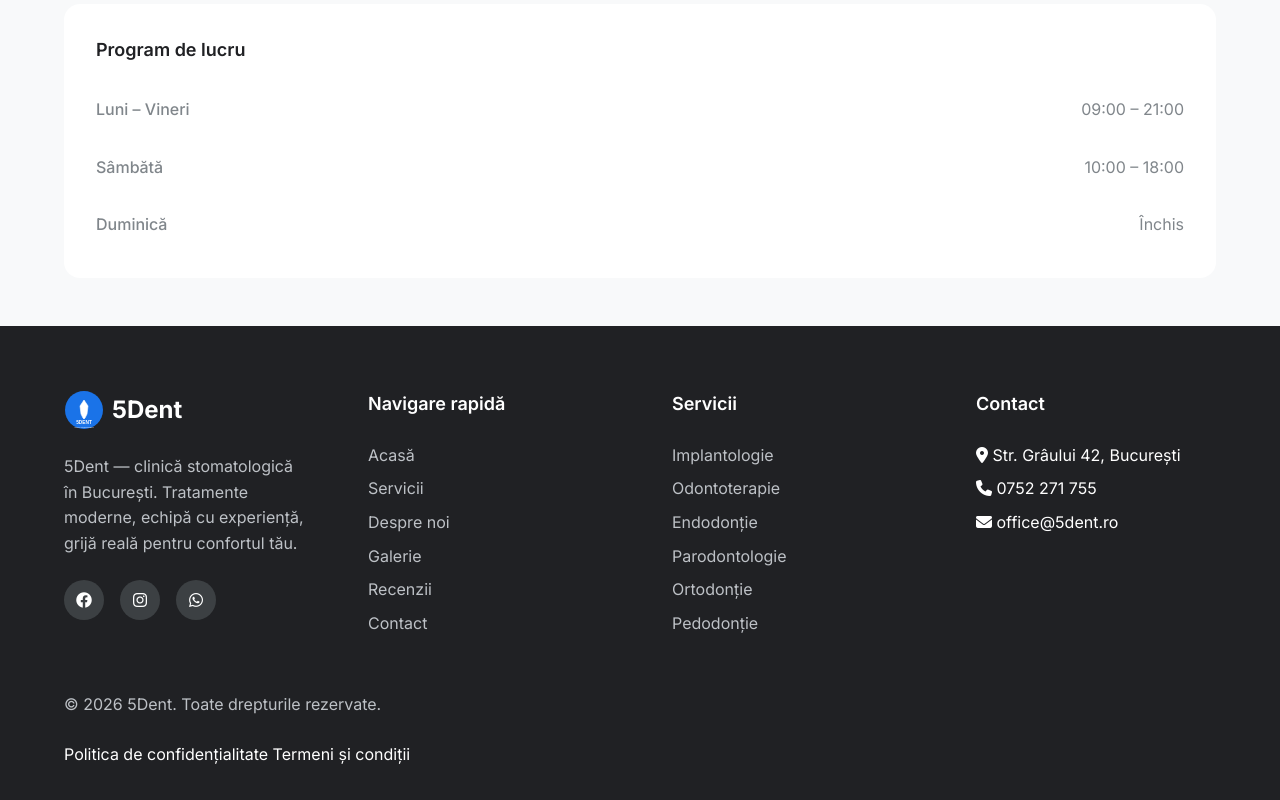
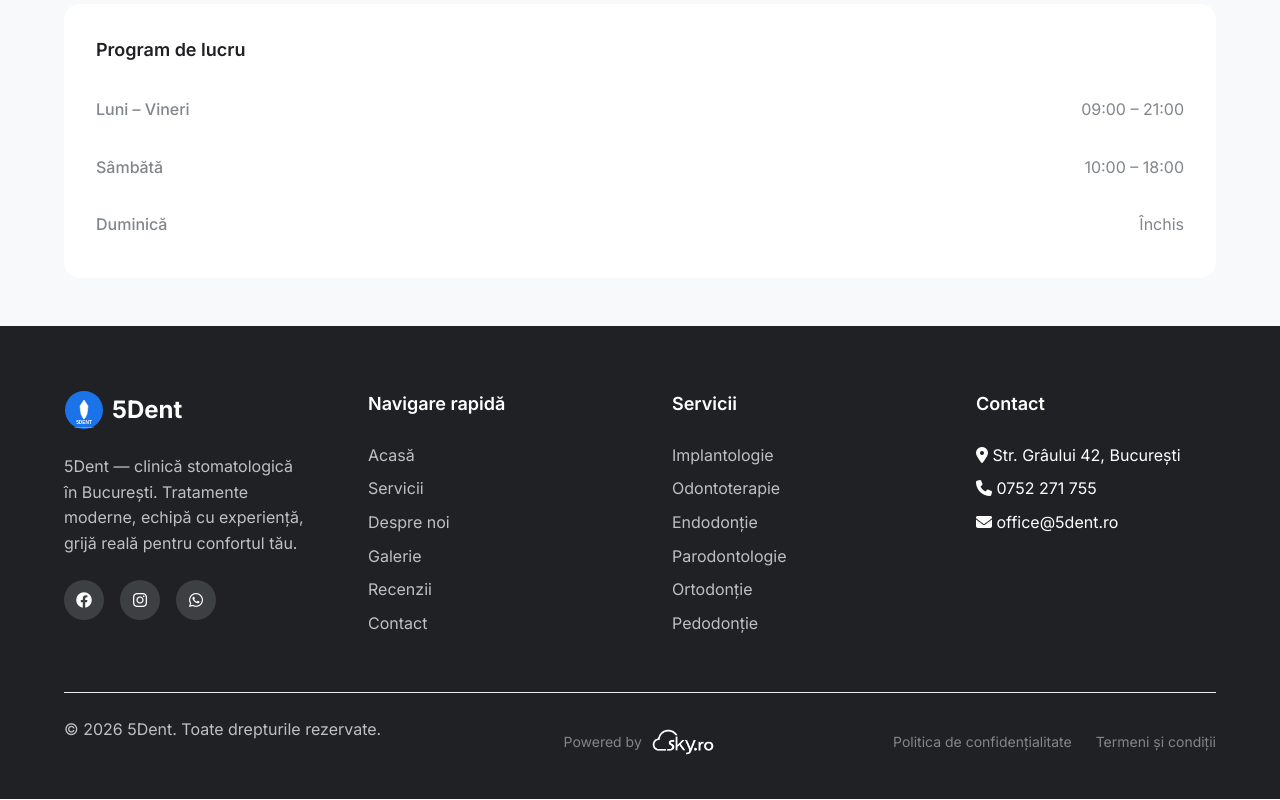
Before and after one commit to sorinpintilie-lgtm/5dent, a website: page index.html in a window 1280 px wide. Shown: the part 8374-9174 px from the top of the page. Drawn offline with Linux system fonts and the light colour scheme.

Commit message:
Add Sky.ro logo to footer with Powered by text

```diff
--- a/index.html
+++ b/index.html
@@ -6,6 +6,7 @@
     <title>5Dent - Clinica Stomatologică București | Servicii Dentare Profesionale</title>
     <link rel="stylesheet" href="styles.css">
     <link rel="stylesheet" href="styles-promo.css">
+    <link rel="stylesheet" href="styles-footer.css">
     <link rel="preconnect" href="https://fonts.googleapis.com">
     <link rel="preconnect" href="https://fonts.gstatic.com" crossorigin>
     <link href="https://fonts.googleapis.com/css2?family=Inter:wght@300;400;500;600;700&display=swap" rel="stylesheet">
@@ -729,7 +730,13 @@
             </div>
 
             <div class="footer-bottom">
-                <p>&copy; 2026 5Dent. Toate drepturile rezervate.</p>
+                <div class="footer-copyright">
+                    <p>&copy; 2026 5Dent. Toate drepturile rezervate.</p>
+                </div>
+                <div class="footer-powered-by">
+                    <span>Powered by</span>
+                    <img src="skyro-LOGO-6A-final -without tagline-01.png" alt="Sky.ro Logo" class="sky-logo">
+                </div>
                 <div class="footer-links">
                     <a href="#">Politica de confidențialitate</a>
                     <a href="#">Termeni și condiții</a>
--- /dev/null
+++ b/styles-footer.css
@@ -0,0 +1,73 @@
+/* ===== Footer Styles ===== */
+.footer-bottom {
+    display: flex;
+    align-items: center;
+    justify-content: space-between;
+    padding-top: var(--spacing-md);
+    border-top: 1px solid var(--gray-200);
+    margin-top: var(--spacing-lg);
+    flex-wrap: wrap;
+    gap: var(--spacing-sm);
+}
+
+.footer-copyright {
+    flex: 1;
+}
+
+.footer-powered-by {
+    display: flex;
+    align-items: center;
+    gap: var(--spacing-xs);
+    flex: 1;
+    justify-content: center;
+}
+
+.footer-powered-by span {
+    font-size: 0.875rem;
+    color: var(--gray-600);
+}
+
+.sky-logo {
+    height: 30px;
+    width: auto;
+    display: block;
+}
+
+.footer-links {
+    display: flex;
+    gap: var(--spacing-md);
+    flex: 1;
+    justify-content: flex-end;
+}
+
+.footer-links a {
+    font-size: 0.875rem;
+    color: var(--gray-600);
+    text-decoration: none;
+}
+
+.footer-links a:hover {
+    color: var(--primary-color);
+    text-decoration: underline;
+}
+
+/* Responsive Styles */
+@media (max-width: 768px) {
+    .footer-bottom {
+        flex-direction: column;
+        text-align: center;
+        gap: var(--spacing-sm);
+    }
+
+    .footer-copyright,
+    .footer-powered-by,
+    .footer-links {
+        flex: none;
+        justify-content: center;
+    }
+
+    .footer-links {
+        flex-direction: column;
+        gap: var(--spacing-xs);
+    }
+}
```
Also changed, not shown: skyro-LOGO-6A-final -without tagline-01.png (added).
